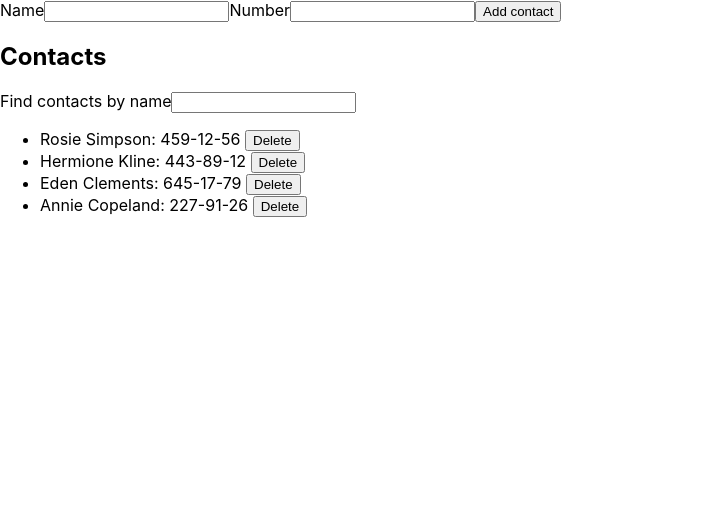
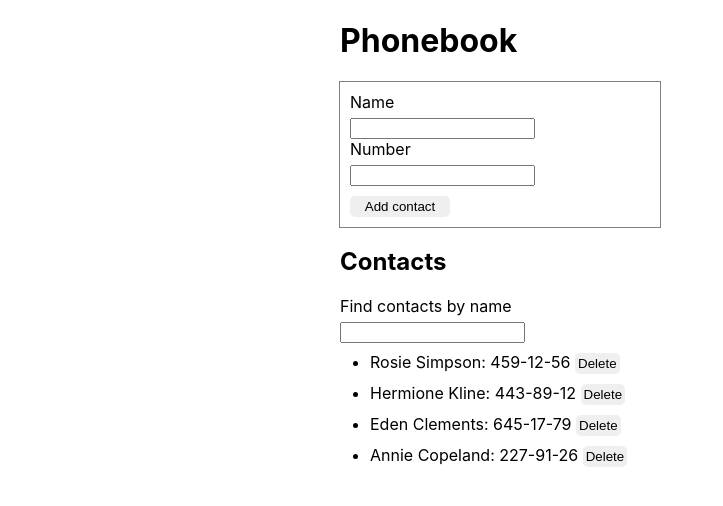
Before and after one commit to ozeransm/goit-react-hw-02-phonebook, a React (Create React App) app: page / in a window 1280 px wide. Shown: the top 506 px of the page, without its empty margins (0-723 px from the left). Built offline with nearby package versions, Linux system fonts and the light colour scheme.

Commit message:
task 2 add css

```diff
--- a/package.json
+++ b/package.json
@@ -9,6 +9,7 @@
     "@testing-library/user-event": "^13.5.0",
     "nanoid": "^4.0.2",
     "notiflix": "^3.2.6",
+    "prop-types": "^15.8.1",
     "react": "^18.1.0",
     "react-dom": "^18.1.0",
     "react-scripts": "5.0.1",
--- a/src/components/App.jsx
+++ b/src/components/App.jsx
@@ -3,6 +3,7 @@ import  Form  from "./Form";
 import { nanoid } from 'nanoid'
 import { Contacts } from "./Contacts"
 import { FindContact } from "./FindContact"
+import css from './App.module.css'
 import Notiflix from 'notiflix';
  class App extends Component {
   state = {
@@ -18,7 +19,7 @@ import Notiflix from 'notiflix';
 
   addToContact = ({ name, number })=>{
       this.setState((prev)=>{
-      const flagName = prev.contacts.filter((el)=>el.name.includes(name)).length;
+      const flagName = prev.contacts.filter((el)=>el.name.includes(name.trim())).length;
       return !flagName ? {...prev, contacts: [...prev.contacts, {id: nanoid(), name, number}]} : Notiflix.Notify.failure('Dublicate name user');
 
     })
@@ -42,12 +43,13 @@ import Notiflix from 'notiflix';
   }
   render(){
     return(
-      <>
-      <Form addToContact={this.addToContact}/>
-      <h2>Contacts</h2>
-      <FindContact handlerFind={this.handlerFind} />
-      <Contacts data={this.state.contacts} formInpFilter={this.state.filter} handlerBtnDel={this.handlerBtnDel}/>
-      </>
+      <div className={css.common}>
+        <h1>Phonebook</h1>
+        <Form addToContact={this.addToContact}/>
+        <h2>Contacts</h2>
+        <FindContact handlerFind={this.handlerFind} />
+        <Contacts data={this.state.contacts} formInpFilter={this.state.filter} handlerBtnDel={this.handlerBtnDel}/>
+      </div>
     );
   }
 
--- /dev/null
+++ b/src/components/App.module.css
@@ -0,0 +1,29 @@
+.common{
+    width: 600px;
+    margin-left: auto;
+    margin-right: auto;
+}
+.common > label > p{
+    padding: 0;
+    margin: 0 0 5px 0;
+}
+.common > label{
+    padding: 0;
+    margin: 0;
+}
+.common button{
+    padding: 3px;
+    margin: 10px 0 0 0;
+    border-radius: 5px;
+    border: none;
+}
+
+.common ul{
+    padding: 0 0 0 30px;
+    margin: 0;
+}
+
+.common button:hover{
+    background-color: blue;
+    color: bisque;
+}
--- a/src/components/Contacts.jsx
+++ b/src/components/Contacts.jsx
@@ -1,5 +1,5 @@
 import { ContactItem } from "./ContactItem"
-
+import PropTypes from 'prop-types';
 export const Contacts = ({ data, formInpFilter, handlerBtnDel })=>{
 
     return(
@@ -10,3 +10,7 @@ export const Contacts = ({ data, formInpFilter, handlerBtnDel })=>{
             </ul>
     )
 }
+Contacts.propTypes = {
+    data: PropTypes.array,
+    formInpFilter: PropTypes.string,
+}
--- a/src/components/FindContact.jsx
+++ b/src/components/FindContact.jsx
@@ -1,7 +1,7 @@
 export const FindContact = ({handlerFind})=>{
     return(
         <label htmlFor="find">
-            Find contacts by name
+            <p>Find contacts by name</p>
             <input name="find" type="text" onChange={handlerFind}/>
         </label>
     )
--- a/src/components/Form.jsx
+++ b/src/components/Form.jsx
@@ -2,7 +2,7 @@ import { FormBtn } from "./FormBtn"
 import { FormInp } from "./FormInp"
 import { FormInpTel } from "./FormInpTel"
 import { Component } from "react"
-
+import css from './Form.module.css'
 class Form extends Component {
 
     state = {
@@ -28,7 +28,7 @@ class Form extends Component {
     }
     render(){
         return(
-            <form action="submit">
+            <form className={css.common} action="submit">
                     <FormInp handlerInp={this.handlerInp} formInpName={this.state.name}/>
                     <FormInpTel handlerInpTel={this.handlerInpTel} formInpNumber={this.state.number}/>
                     <FormBtn handlerBtn={this.handlerBtn}/>
--- /dev/null
+++ b/src/components/Form.module.css
@@ -0,0 +1,30 @@
+.common{
+    display: flex;
+    flex-direction: column;
+    padding: 10px;
+    outline: 1px solid grey;
+    width: 300px;
+}
+.common > label > p{
+    padding: 0;
+    margin: 0 0 5px 0;
+}
+.common > label{
+    padding: 0;
+    margin: 0;
+}
+.common > button{
+    padding: 0;
+    margin: 10px 0 0 0;
+    border-radius: 5px;
+    border: none;
+}
+
+.btnForm{
+    width: 100px;
+}
+
+.common > button:hover{
+    background-color: blue;
+    color: bisque;
+}
--- a/src/components/FormBtn.jsx
+++ b/src/components/FormBtn.jsx
@@ -1,5 +1,6 @@
+import css from './Form.module.css'
 export const FormBtn = ({handlerBtn})=>{
     return(
-        <button onClick={handlerBtn} type="submit">Add contact</button>
+        <button className={css.btnForm} onClick={handlerBtn} type="submit">Add contact</button>
     )
 }
--- a/src/components/FormInp.jsx
+++ b/src/components/FormInp.jsx
@@ -1,8 +1,9 @@
+import PropTypes from 'prop-types';
+
 export const FormInp = ({handlerInp, formInpName})=>{
-    // console.log(handlerInp)
     return(
         <label htmlFor="name">
-            Name
+            <p>Name</p>
         <input
             type="text"
             name="name"
@@ -15,3 +16,7 @@ export const FormInp = ({handlerInp, formInpName})=>{
         </label>
     )
 }
+FormInp.propTypes = {
+    formInpName: PropTypes.string,
+
+}
--- a/src/components/FormInpTel.jsx
+++ b/src/components/FormInpTel.jsx
@@ -1,7 +1,8 @@
+import PropTypes from 'prop-types';
 export const FormInpTel = ({handlerInpTel, formInpNumber})=>{
     return(
         <label htmlFor="number">
-            Number
+           <p>Number</p>
         <input
         type="tel"
         name="number"
@@ -14,3 +15,7 @@ export const FormInpTel = ({handlerInpTel, formInpNumber})=>{
         </label>
     )
 }
+FormInpTel.propTypes = {
+    formInpNumber: PropTypes.string,
+
+}
```
Also changed, not shown: src/components/ContactItem.jsx (+9 -0 lines), 1 other file (tests, documents, lock files or other folders).
